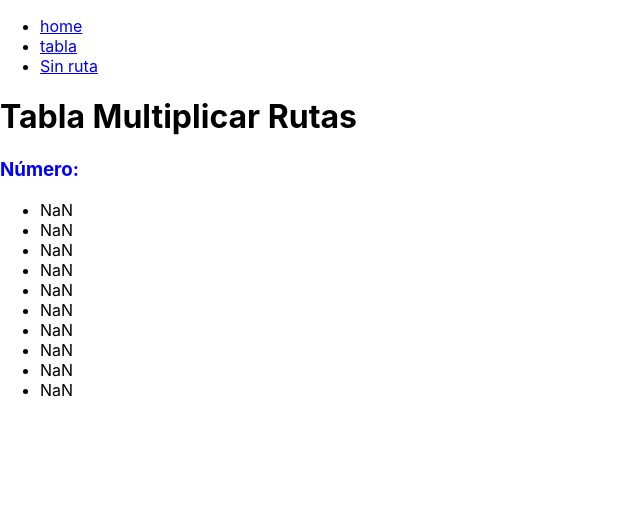
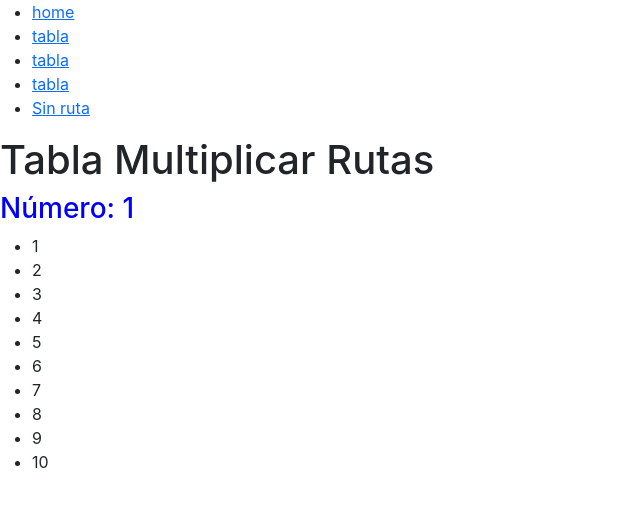
Before and after one commit to DoryanAMT/reactservicios, a React (Create React App) app: page /tabla/1 in a window 1280 px wide. Shown: the top 506 px of the page, without its empty margins (0-640 px from the left). Built offline with nearby package versions, Linux system fonts and the light colour scheme.

Commit message:
21/10/2024 bootstrap y navlink

```diff
--- a/package.json
+++ b/package.json
@@ -7,6 +7,9 @@
     "@testing-library/react": "^13.4.0",
     "@testing-library/user-event": "^13.5.0",
     "axios": "^1.7.7",
+    "bootstrap": "^5.3.3",
+    "jquery": "^3.7.1",
+    "popper.js": "^1.16.1",
     "react": "^18.3.1",
     "react-dom": "^18.3.1",
     "react-router-dom": "^6.27.0",
--- a/src/Global.js
+++ b/src/Global.js
@@ -2,6 +2,8 @@ var Global = {
     // urlApiCustomers = "a",
     // urlApiCoches = "",
     urlApiDepartamentos : "https://apidepartamentospgs.azurewebsites.net/",
-    urlApiEmpleados : "https://apiempleadosspgs.azurewebsites.net/"
+    urlApiEmpleados : "https://apiempleadosspgs.azurewebsites.net/",
+    urlApiDoctores: "https://apidoctoresroutes2023.azurewebsites.net/",
+    urlApiHospitales: "https://apicrudhospital.azurewebsites.net/"
 }
 export default Global
--- a/src/components/CocheServiciosApi.js
+++ b/src/components/CocheServiciosApi.js
@@ -57,7 +57,7 @@ export default class CocheServiciosApi extends Component {
             <button onClick={this.loadCoches}>Buscar</button>
         </form>
 
-        <table border={1}>
+        <table border={1} className='table table-dark'>
             <thead>
                 <tr>
                     <th>Marca</th>
--- a/src/components/MenuRutas.js
+++ b/src/components/MenuRutas.js
@@ -1,4 +1,5 @@
 import React, { Component } from 'react'
+import { NavLink } from 'react-router-dom'
 
 export default class MenuRutas extends Component {
   render() {
@@ -6,13 +7,19 @@ export default class MenuRutas extends Component {
       <div>
         <ul>
             <li>
-                <a href='/'>home</a>
+                <NavLink to='/'>home</NavLink>
             </li>
             <li>
-                <a href='/tabla/21'>tabla</a>
+                <NavLink to='/tabla/21'>tabla</NavLink>
             </li>
             <li>
-                <a href='/noexisto'>Sin ruta</a>
+                <NavLink to='/tabla/19'>tabla</NavLink>
+            </li>
+            <li>
+                <NavLink to='/tabla/10'>tabla</NavLink>
+            </li>
+            <li>
+                <NavLink to='/noexisto'>Sin ruta</NavLink>
             </li>
         </ul>
       </div>
--- a/src/components/Router.js
+++ b/src/components/Router.js
@@ -4,13 +4,11 @@ import { BrowserRouter,Route,Routes } from 'react-router-dom'
 import TablaMultiplicar from './TablaMultiplicar'
 import Home from './Home'
 import NotFound from './NotFound'
+import MenuRutas from './MenuRutas'
 
 
 
 export default class Router extends Component {
-
-
-
 
   render() {
     function TablaMultiplicarElement(){
@@ -28,10 +26,11 @@ export default class Router extends Component {
     }
     return (
       <BrowserRouter>
+      <MenuRutas/>
         <Routes>
             <Route path='/' element={<Home/>}/>
             <Route path='/tabla/:minumero'
-                element={<TablaMultiplicar/>}/>
+                element={<TablaMultiplicarElement/>}/>
             {/* PARA LAS RUTAS QUE NO EXISTEN DEBEMOS UTILIZAR
             UN ASTERISCO DETNRO DEL APTH Y DEBE SER
             LA ULTIMA ETIQUETA DE <Routes>  */}
--- a/src/components/TablaMultiplicar.js
+++ b/src/components/TablaMultiplicar.js
@@ -7,7 +7,7 @@ export default class TablaMultiplicar extends Component {
         tabla: [],
     }
 
-    generarTablaMultiplar = () => {
+    generarTablaMultiplicar = () => {
         let aux = [];
         let num = parseInt(this.props.numero);
         for (let i = 1; i <= 10 ; i++) {
@@ -19,8 +19,14 @@ export default class TablaMultiplicar extends Component {
         })
     }
 
+    componentDidUpdate = (oldProps) => {
+        if(oldProps.numero != this.props.numero){
+            this.generarTablaMultiplicar()
+        }
+    }
+
     componentDidMount = () => {
-        this.generarTablaMultiplar();
+        this.generarTablaMultiplicar();
     }
 
 
--- a/src/index.js
+++ b/src/index.js
@@ -1,3 +1,8 @@
+import "bootstrap/dist/css/bootstrap.min.css";
+import $ from 'jquery';
+import Popper from 'popper.js';
+import "bootstrap/dist/js/bootstrap.bundle";
+
 import React from 'react';
 import ReactDOM from 'react-dom/client';
 import './index.css';
@@ -18,7 +23,7 @@ root.render(
   //   {/* <App /> */}
   //   {/* <BuscadorCustomer/> */}
   //   {/* <ServiciosCustomers/> */}
-  //   {/* <CocheServiciosApi/> */}
+  // <CocheServiciosApi/>
   // </React.StrictMode>
     // <DepartamentosEmpleados/>
     // <EmpleadosOficio/>
@@ -28,7 +33,7 @@ root.render(
     //   <TablaMultiplicar numero="3 "/>
     // </div>
     <div>
-      <MenuRutas/>
+      {/* <MenuRutas/> */}
       <Router/>
     </div>
 
```
Also changed, not shown: 1 other file (tests, documents, lock files or other folders).
